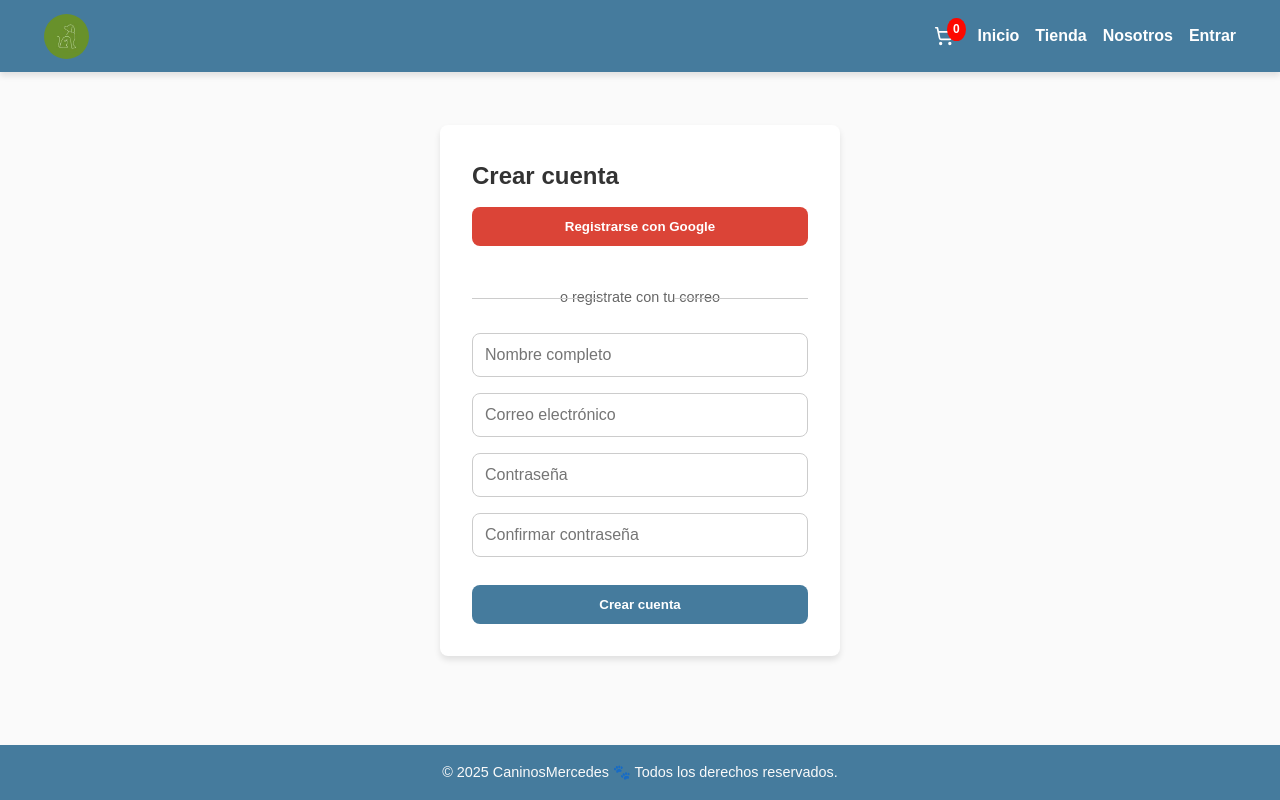
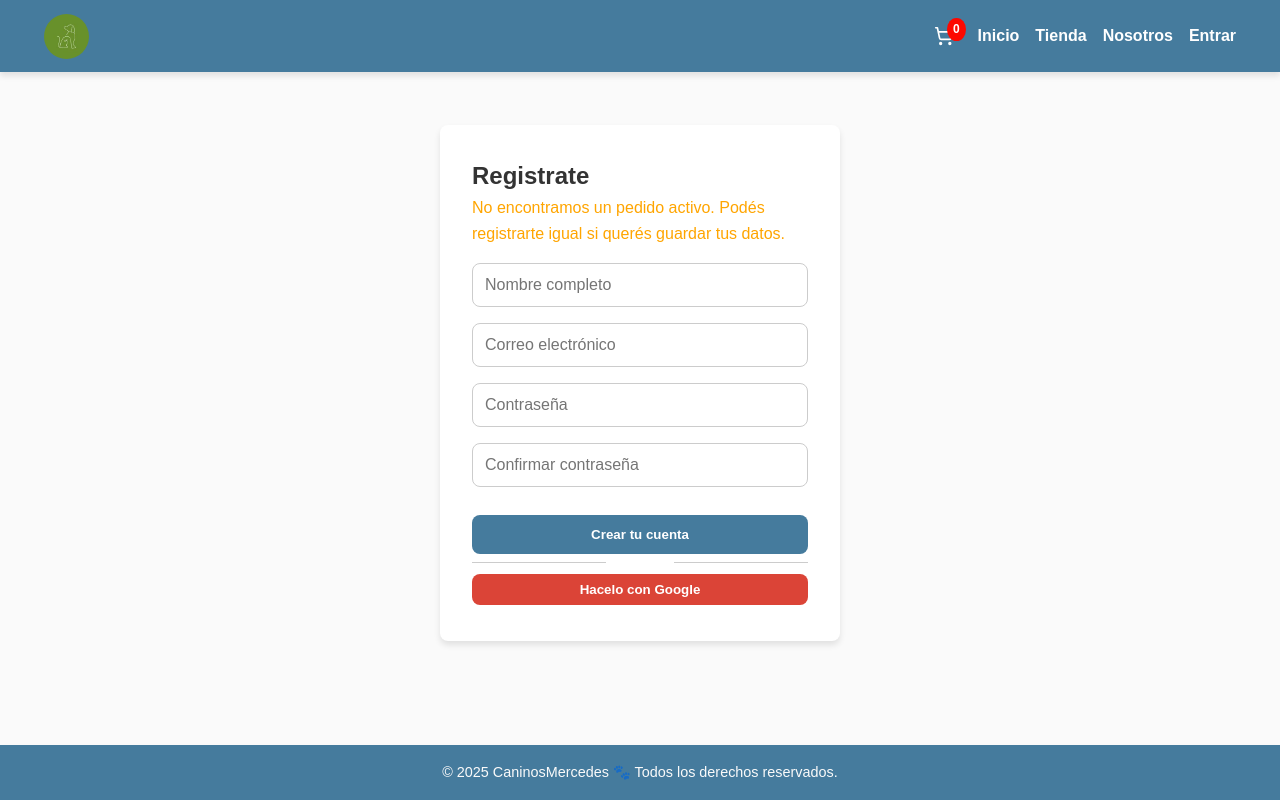
Before and after one commit to PolloLopez/caninosMercedes, a React (Vite) app: page /registro-post-compra in a window 1280 px wide. Built offline with nearby package versions, Linux system fonts and the light colour scheme; no server answers.

Commit message:
checkout correcto, confirmacion pedido AFUERA

```diff
--- a/src/App.jsx
+++ b/src/App.jsx
@@ -10,7 +10,6 @@ import Tutoriales from "@/pages/Tutoriales/Tutoriales";
 import Carrito from "@/pages/Carrito/Carrito";
 import Checkout from "@/pages/Checkout/Checkout";
 import SeguimientoOrden from "@/pages/SeguimientoOrden/SeguimientoOrden";
-import ConfirmacionPedido from "@/pages/ConfirmacionPedido";
 import RegistroPostCompra from "@/pages/RegistroPostCompra";
 
 // Admin
@@ -44,8 +43,6 @@ const App = () => {
         <Route path="carrito" element={<Carrito />} />
         <Route path="checkout" element={<Checkout />} />
         <Route path="seguimientoorden" element={<SeguimientoOrden />} />
-        <Route path="confirmacion" element={<ConfirmacionPedido />} />
-        <Route path="confirmacion/:id" element={<ConfirmacionPedido />} />
         <Route path="registro-post-compra" element={<RegistroPostCompra />} />
 
         {/* Admin */}
--- a/src/assets/global.css
+++ b/src/assets/global.css
@@ -110,5 +110,16 @@ ul, ol {
 
 .login-link {
   text-align: center;
-  margin-top: 1rem;
+  margin-top: .25rem;
+  color: var(--color-texto);
 }
+
+.login-link a {
+  color: var(--color-negro);
+  font-weight: bold;
+}
+.login-link a:hover {
+  background-color: var(--color-primario);
+  padding: 2.5px;
+  border-radius: .5rem;
+}
--- a/src/pages/Admin/Login/Login.jsx
+++ b/src/pages/Admin/Login/Login.jsx
@@ -1,5 +1,4 @@
 // src/pages/Admin/Login/Login.jsx
-// src/pages/Admin/Login.jsx
 
 import React, { useState } from "react";
 import { Link } from "react-router-dom";
@@ -44,7 +43,7 @@ const Login = () => {
       {error && <p className="mensaje-error">{error}</p>}
 
       <p className="login-link">
-        ¿No tienes cuenta? <Link to="/registro">Regístrate aquí</Link>
+        ¿No tienes cuenta? <Link to="/registro-post-compra">Regístrate acá</Link>
       </p>
     </div>
   );
--- a/src/pages/ConfirmacionPedido.css
+++ /dev/null
@@ -1,32 +0,0 @@
-/* src/pages/ConfirmacionPedido.css */
-
-.confirmacion-container {
-    max-width: 600px;
-    margin: auto;
-    padding: 2rem;
-    text-align: center;
-  }
-
-  .confirmacion-container h2 {
-    color: var(--color-primario);
-    margin-bottom: 1rem;
-  }
-
-  .confirmacion-container p {
-    font-size: 1.2rem;
-    margin-bottom: 2rem;
-  }
-
-  .confirmacion-container a {
-    background-color: var(--color-primario);
-    color: --color-blanco;
-    padding: 0.75rem 1.5rem;
-    border-radius: 0.5rem;
-    text-decoration: none;
-    transition: background 0.3s;
-  }
-
-  .confirmacion-container a:hover {
-    background-color: var(--color-destacado);
-    color: --color-negro;
-  }
--- a/src/pages/ConfirmacionPedido.jsx
+++ /dev/null
@@ -1,27 +0,0 @@
-// src/pages/ConfirmacionPedido.jsx
-
-import { useEffect } from "react";
-import { useNavigate } from "react-router-dom";
-import "./ConfirmacionPedido.css";
-
-const ConfirmacionPedido = () => {
-  const navigate = useNavigate();
-
-  useEffect(() => {
-    const timer = setTimeout(() => {
-      navigate("/tienda");
-    }, 5000); // Redirige a la tienda después de 5 segundos
-
-    return () => clearTimeout(timer); // Limpia el temporizador si el componente se desmonta
-  }, [navigate]);
-
-  return (
-    <div className="confirmacion-container">
-      <h2>¡Gracias por tu compra!</h2>
-      <p>Tu pedido se ha recibido correctamente. Serás redirigido a la tienda en breve.</p>
-      <a href="/tienda">Volver a la tienda</a>
-    </div>
-  );
-};
-
-export default ConfirmacionPedido;
--- a/src/pages/RegistroPostCompra.css
+++ b/src/pages/RegistroPostCompra.css
@@ -2,15 +2,16 @@
 
 .boton-google {
   width: 100%;
-  padding: 0.75rem;
+  padding: 0.5rem;
   background-color: #db4437;
   color: white;
+  align-items: center;
   font-weight: bold;
   border: none;
   border-radius: var(--border-radius);
   cursor: pointer;
   transition: var(--transicion-suave);
-  margin-bottom: 1rem;
+  margin-bottom: .25rem;
 }
 
 .boton-google:hover {
@@ -18,10 +19,10 @@
 }
 
 .separador {
-  margin: 1.5rem 0;
+  margin: .5rem 0;
   text-align: center;
   position: relative;
-  font-size: 0.9rem;
+  font-size: .9rem;
   color: #666;
 }
 
--- a/src/pages/RegistroPostCompra.jsx
+++ b/src/pages/RegistroPostCompra.jsx
@@ -43,10 +43,10 @@ const RegistroPostCompra = () => {
             const ordenRef = doc(db, "ordenes", pedidoId);
             const nombreParaGuardar = user.displayName
               ? user.displayName
-              : (datosCliente.nombreCompleto &&
+              : datosCliente.nombreCompleto &&
                 !datosCliente.nombreCompleto.includes("@")
-                ? datosCliente.nombreCompleto
-                : "Cliente sin nombre");
+              ? datosCliente.nombreCompleto
+              : "Cliente sin nombre";
 
             await updateDoc(ordenRef, {
               cliente: {
@@ -82,6 +82,11 @@ const RegistroPostCompra = () => {
     }
 
     try {
+      const emailValido = /^[^\s@]+@[^\s@]+\.[^\s@]+$/.test(email);
+      if (!emailValido) {
+        setMensajeError("Ingresá un correo válido.");
+        return;
+      }
       setCargando(true);
       const userCredential = await createUserWithEmailAndPassword(
         auth,
@@ -128,7 +133,10 @@ const RegistroPostCompra = () => {
     } catch (error) {
       console.error("Error con Google:", error);
       if (error.code === "auth/account-exists-with-different-credential") {
-        const methods = await fetchSignInMethodsForEmail(auth, error.customData.email);
+        const methods = await fetchSignInMethodsForEmail(
+          auth,
+          error.customData.email
+        );
         setMensajeError(
           `Ya existe una cuenta con este correo registrada con: ${methods.join(
             ", "
@@ -143,24 +151,18 @@ const RegistroPostCompra = () => {
 
   return (
     <div className="formulario-basico">
-      <h2>Crear cuenta</h2>
+      <h2>Registrate</h2>
       {pedidoId && (
         <p className="registro-info-text">
-          Falta registrarte para confirmar tu pedido!
-          🐾 ¡Gracias por tu compra!
+          ¡Estas a un paso de finalizar tu pedido! 🐾 ¡Gracias!
         </p>
       )}
-
-      <button
-        className="boton-google"
-        onClick={handleGoogleSignup}
-        disabled={cargando}
-      >
-        {cargando ? "Procesando..." : "Registrarse con Google"}
-      </button>
-
-      <div className="separador">o registrate con tu correo</div>
-
+      {!pedidoId && (
+        <p style={{ color: "orange", marginBottom: "1rem" }}>
+          No encontramos un pedido activo. Podés registrarte igual si querés
+          guardar tus datos.
+        </p>
+      )}
       <form onSubmit={handleRegistro}>
         <input
           className="campo-entrada"
@@ -195,10 +197,18 @@ const RegistroPostCompra = () => {
           required
         />
         <button className="boton-primario" type="submit" disabled={cargando}>
-          {cargando ? "Creando cuenta..." : "Crear cuenta"}
+          {cargando ? "Creando cuenta..." : "Crear tu cuenta"}
         </button>
       </form>
+      <div className="separador"></div>
 
+      <button
+        className="boton-google"
+        onClick={handleGoogleSignup}
+        disabled={cargando}
+      >
+        {cargando ? "Procesando..." : "Hacelo con Google"}
+      </button>
       {mensajeError && <p className="mensaje-error">⚠ {mensajeError}</p>}
     </div>
   );
```
Also changed, not shown: chatgpt.txt, estructura.txt.
